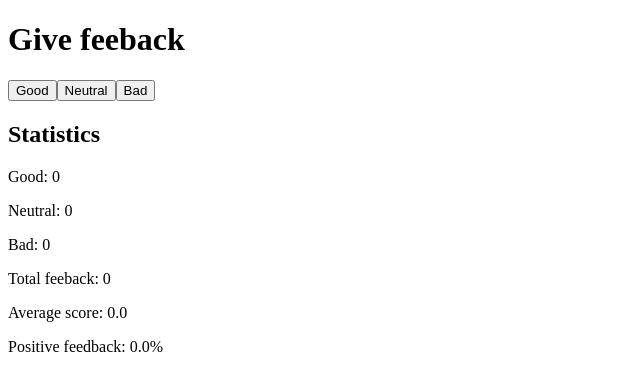
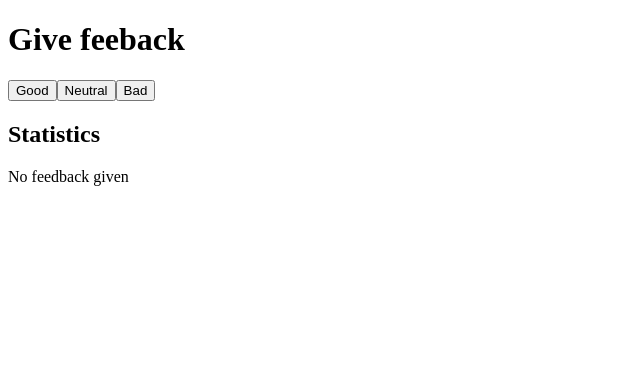
Before and after one commit to Mustafa-Lutaaya/FullStack-Open1, a React (Vite) app: page / in a window 1280 px wide. Shown: the top 390 px of the page, without its empty margins (0-640 px from the left). Built offline with nearby package versions, Linux system fonts and the light colour scheme.

Commit message:
Exercise 1.9 Step 4

```diff
--- a/src/App.jsx
+++ b/src/App.jsx
@@ -30,6 +30,9 @@ const App = () => {
     <button onClick={() => setNeutral(neutral + 1)}>Neutral</button>
     <button onClick={() => setBad(bad + 1)}>Bad</button>
 
+
+    <h2>Statistics</h2>
+    {totalFeedback > 0 ? (
     <Statistics
     good={good}
     neutral={neutral}
@@ -38,6 +41,9 @@ const App = () => {
     averageScore={averageScore}
     positivePercentage={positivePercentage}
     />
+    ) : (
+      <p>No feedback given</p>
+    )}
     </div>
   );
 };
```
